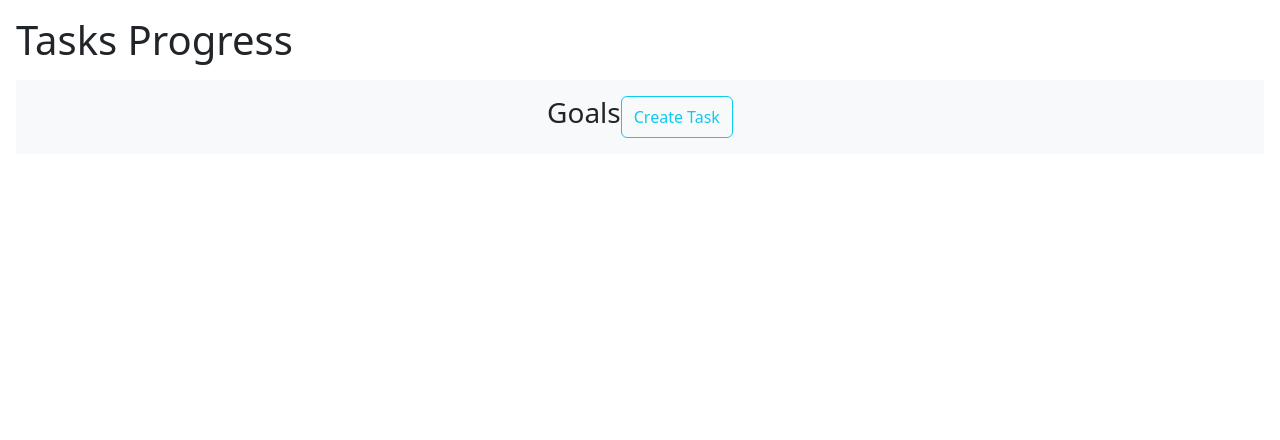
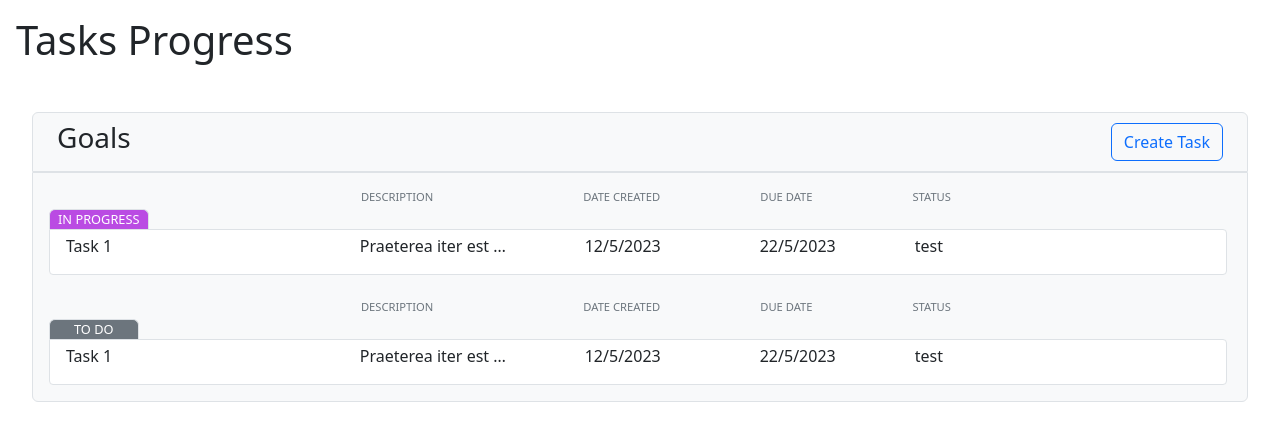
Before and after one commit to Benedictteo05/Personal, a plain HTML site: page index.html in a window 1280 px wide. Drawn offline with nearby package versions, Linux system fonts and the light colour scheme.

Commit message:
Update index.html

```diff
--- a/index.html
+++ b/index.html
@@ -10,12 +10,61 @@
 </head>
 <body>
     <h1 class="m-3">Tasks Progress</h1>
-    <div class="d-flex justify-content-center bg-light py-3 mx-3">
-        <div class="d-flex justify-content-between">
+    <div class="d-flex justify-content-center mt-5 w-100">
+        <div id="goalsHeader" class="d-flex justify-content-between mx-4 align-items-center px-4 py-2 bg-light rounded-top border" style="width: 95vw;">
             <h3>Goals</h3>
-            <button class="btn btn-outline-info">Create Task</button>
+            <button class="btn btn-outline-primary">Create Task</button>
         </div>
     </div>
+    <div class="d-flex justify-content-center w-100">
+        <div class="d-flex flex-column justify-content-center bg-light border rounded-bottom p-3" style="width: 95vw;">
+            <div style="width: 92vw;">
+                <div class="d-flex text-secondary" style="margin-left: 18%; height: 20px;">
+                    <p style="font-size: 0.7rem; margin-left: 100px">DESCRIPTION</p>
+                    <p style="font-size: 0.7rem; margin-left: 150px">DATE CREATED</p>
+                    <p style="font-size: 0.7rem; margin-left: 100px">DUE DATE</p>
+                    <p style="font-size: 0.7rem; margin-left: 100px">STATUS</p>
 
+                </div>
+                <div>
+                    <p class="rounded-top text-white px-2 m-0 border border-bottom-0" style="background-color: rgb(186, 75, 227); width: max-content; font-size: 0.8rem">IN PROGRESS</p>
+                    <div>
+                        <div class="d-flex align-items-center bg-white px-3 pt-1 border" style="border-radius: 0 0.25rem 0.25rem;">
+                            <p class="w-25">Task 1</p>
+                            <div class="w-100 d-flex">
+                                <p class="text-truncate" style="width: 150px; margin-left: 65px;">Praeterea iter est quasdam res quas ex communi.</p>
+                                <p style="width: 100px; margin-left: 75px">12/5/2023</p>
+                                <p style="width: 100px; margin-left: 75px">22/5/2023</p>
+                                <p style="margin-left: 55px;">test</p>
+                            </div>
+                        </div>
+                    </div>
+                </div>
+            </div>
+            <div class="mt-4" style="width: 92vw;">
+                <div class="d-flex text-secondary" style="margin-left: 18%; height: 20px;">
+                    <p style="font-size: 0.7rem; margin-left: 100px">DESCRIPTION</p>
+                    <p style="font-size: 0.7rem; margin-left: 150px">DATE CREATED</p>
+                    <p style="font-size: 0.7rem; margin-left: 100px">DUE DATE</p>
+                    <p style="font-size: 0.7rem; margin-left: 100px">STATUS</p>
+
+                </div>
+                <div>
+                    <p class="rounded-top text-white px-2 m-0 border border-bottom-0 bg-secondary px-4" style="width: max-content; font-size: 0.8rem">TO DO</p>
+                    <div>
+                        <div class="d-flex align-items-center bg-white px-3 pt-1 border" style="border-radius: 0 0.25rem 0.25rem;">
+                            <p class="w-25">Task 1</p>
+                            <div class="w-100 d-flex">
+                                <p class="text-truncate" style="width: 150px; margin-left: 65px;">Praeterea iter est quasdam res quas ex communi.</p>
+                                <p style="width: 100px; margin-left: 75px">12/5/2023</p>
+                                <p style="width: 100px; margin-left: 75px">22/5/2023</p>
+                                <p style="margin-left: 55px;">test</p>
+                            </div>
+                        </div>
+                    </div>
+                </div>
+            </div>
+        </div>
+    </div>
 </body>
 </html>
```
